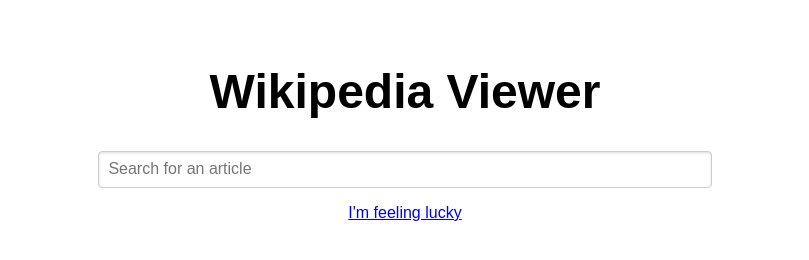
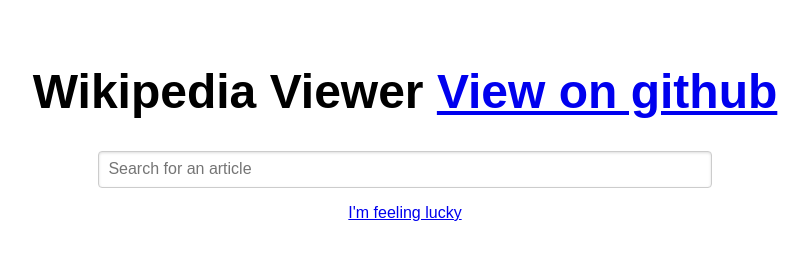
Before and after one commit to alejandronanez/wikipedia-viewer, a website built with webpack: page app/index.html in a window 1280 px wide. Shown: the whole page, without its empty margins (235-1044 px from the left). Built offline with nearby package versions, Linux system fonts and the light colour scheme; what rx would draw is missing.

Commit message:
Adding missing github button

```diff
--- a/app/index.html
+++ b/app/index.html
@@ -5,12 +5,16 @@
 	<meta http-equiv="X-UA-Compatible" content="IE=edge">
 	<link href='https://fonts.googleapis.com/css?family=Open+Sans:400,700,300' rel='stylesheet' type='text/css'>
 	<title>Wikipedia app</title>
+	<script async defer src="https://buttons.github.io/buttons.js"></script>
 </head>
 <body>
 	<div class="content">
 		<div class="pure-g">
 			<header class="pure-u-5-5 header">
-				<h1>Wikipedia Viewer</h1>
+				<h1>
+					Wikipedia Viewer
+					<a class="github-button" href="https://github.com/alejandronanez/wikipedia-viewer" aria-label="Fork alejandronanez/wikipedia-viewer on GitHub">View on github</a>
+				</h1>
 			</header>
 		</div>
 		<div class="pure-g">
```
